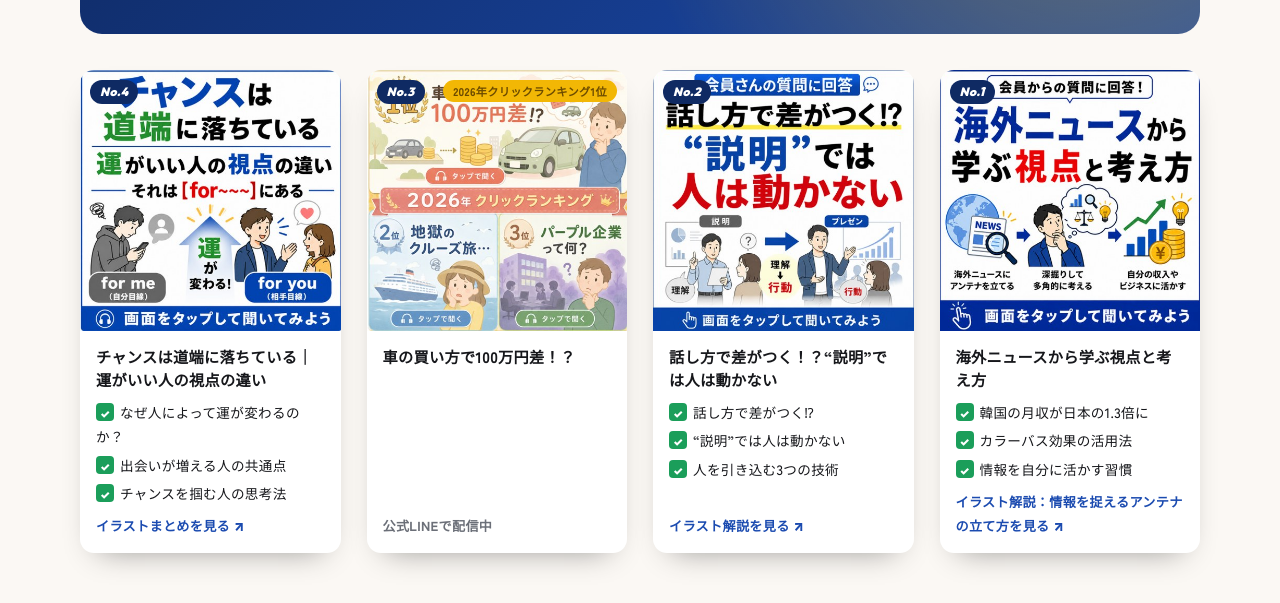
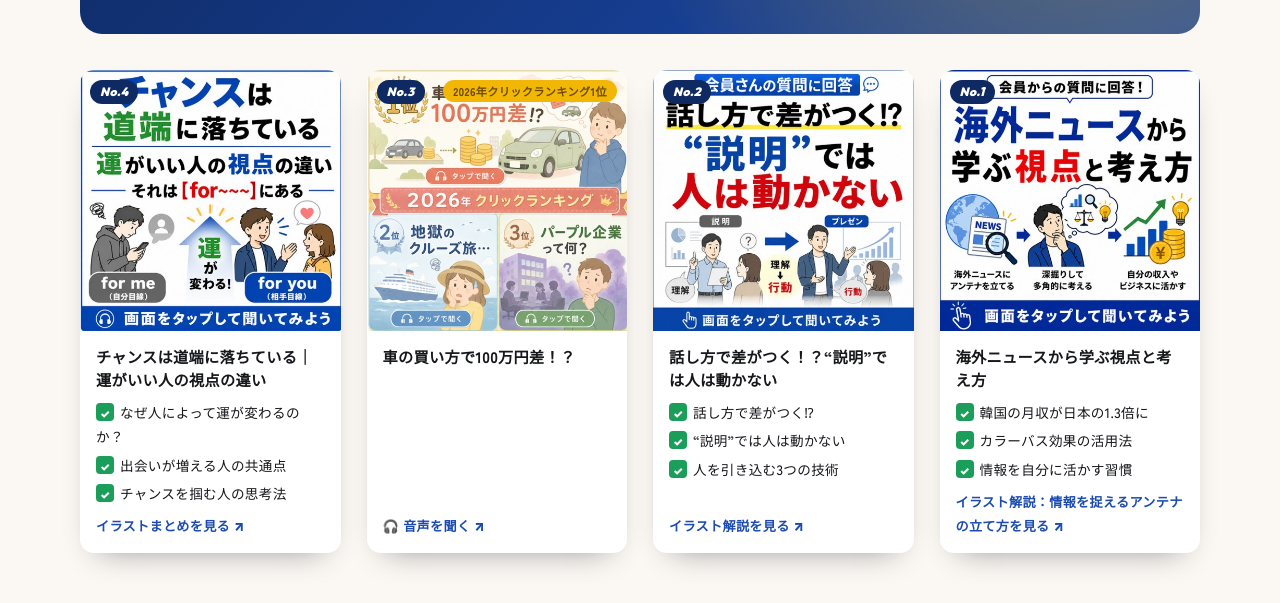
Before and after one commit to kazuki0716/bakusokuAI, a Next.js app: page /money in a window 1280 px wide. Shown: the part 333-936 px from the top of the page. Built offline with nearby package versions, Linux system fonts and the light colour scheme.

Commit message:
Link 車の買い方で100万円差 to its audio and label audio links
Co-Authored-By: Claude Opus 5.5 <noreply@anthropic.com>
Claude-Session: https://claude.ai/code/session_015ymKpufiwitXZd2ZpPsjSP

```diff
--- a/components/MoneySecrets.tsx
+++ b/components/MoneySecrets.tsx
@@ -22,7 +22,8 @@ function Card({ item, detailed }: { item: MoneySecret; detailed: boolean }) {
         <span className="money-go">
           {item.url ? (
             <>
-              {item.label ?? "イラスト解説"}を見る <span aria-hidden="true">↗</span>
+              {/\.(mp3|m4a|wav)$/i.test(item.url) ? "🎧 音声を聞く" : `${item.label ?? "イラスト解説"}を見る`}{" "}
+              <span aria-hidden="true">↗</span>
             </>
           ) : (
             "公式LINEで配信中"
--- a/content/money-secrets.yaml
+++ b/content/money-secrets.yaml
@@ -2,7 +2,7 @@
 # 新しいものを上に追加してください。
 #   title:  カードの見出し
 #   image:  public/images/money/ に置いた画像（正方形がおすすめ）
-#   url:    イラスト解説（PDF・スライド）のリンク。まだ無い場合は省略
+#   url:    イラスト解説（PDF・スライド）や音声（.mp3）のリンク。まだ無い場合は省略
 #   points: 「内容まとめ」の箇条書き
 - no: 4
   title: "チャンスは道端に落ちている｜運がいい人の視点の違い"
@@ -17,6 +17,7 @@
   title: "車の買い方で100万円差！？"
   image: /images/money/car-buying-1m-yen.jpg
   badge: 2026年クリックランキング1位
+  url: https://itsa-money.secret.jp/pdf/memberaudio396.mp3
   points: []
 - no: 2
   title: "話し方で差がつく！？“説明”では人は動かない"
```
